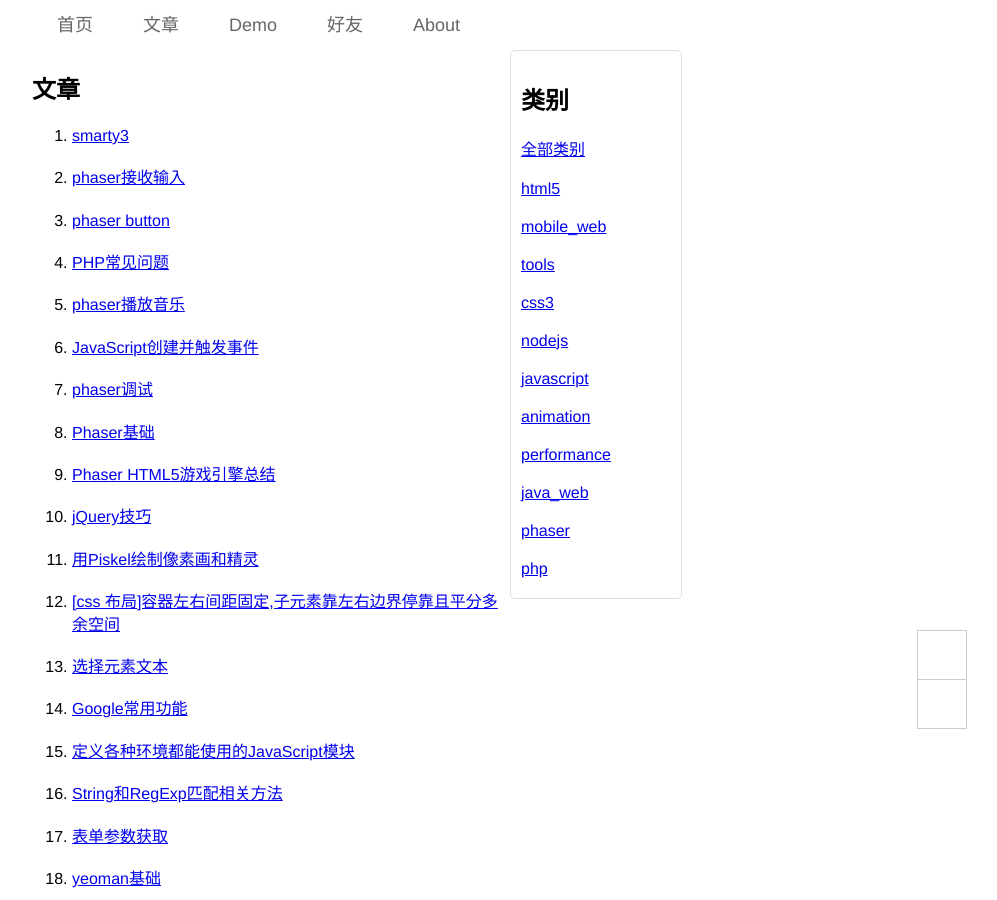
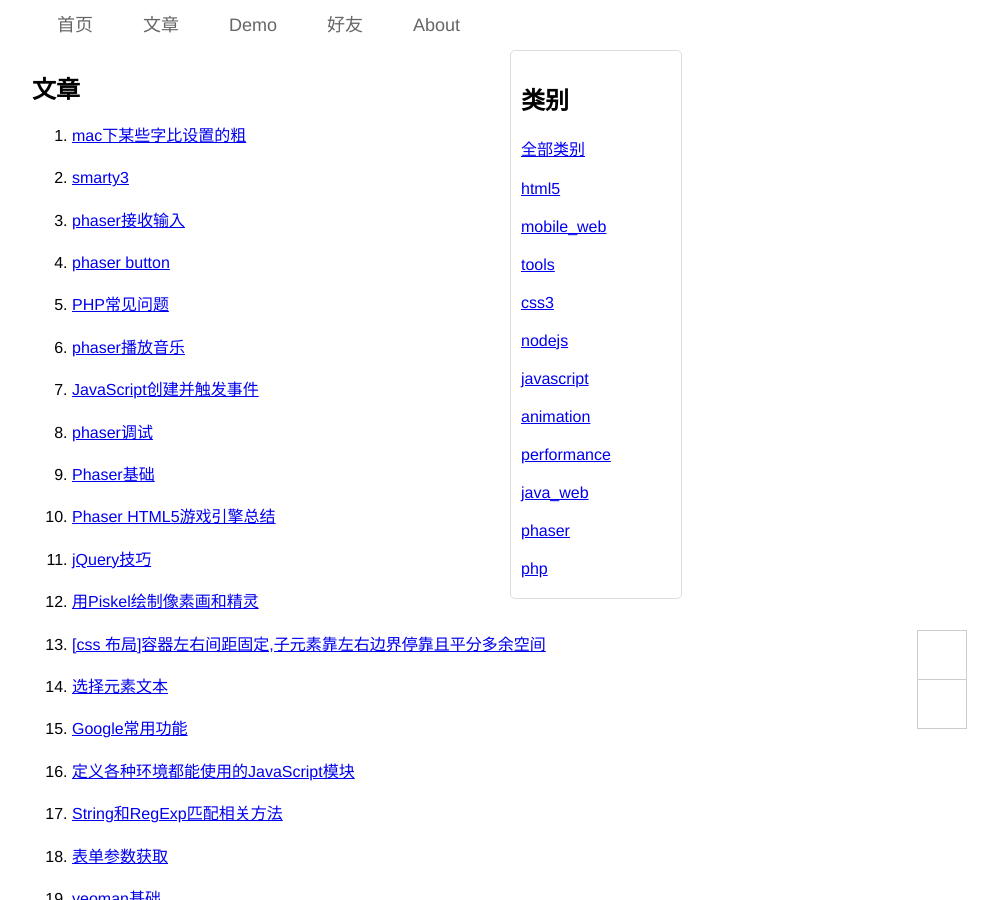
Before and after one commit to footmess/qiu-deqing.github.io, a Jekyll site: the page built from article.html, in a window 1280 px wide and 900 px high. Shown: the whole window, without its empty margins (283-1280 px from the left). Built offline with Jekyll 4.4.1, drawn with Linux system fonts in a browser that asks for light colours; some web fonts are replaced; comment, search, counter and statistics services are not loaded.

Commit message:
add font-smoothing

````diff
--- /dev/null
+++ b/css3/_posts/2015-08-30-mac-font-bolder.md
@@ -0,0 +1,33 @@
+---
+title: mac下某些字比设置的粗
+---
+
+
+有时候mac下普通字体会显示得比设置的粗, 如:
+
+![][1]
+
+中的**1天前发布**
+
+给对应元素设置以下属性即可恢复正常:
+
+```
+span {
+  -webkit-font-smoothing: antialiased;
+  -moz-osx-font-smoothing: grayscale;
+}
+```
+
+结果:
+
+![][2]
+
+## 参考资料
+
+- [http://davidwalsh.name/font-smoothing][3]
+- [http://szafranek.net/works/articles/font-smoothing-explained/][4]
+
+[4]: http://szafranek.net/works/articles/font-smoothing-explained/
+[3]: http://davidwalsh.name/font-smoothing
+[2]: https://cloud.githubusercontent.com/assets/5894015/9565389/eef639e8-4efe-11e5-9457-23391065dd65.png
+[1]: https://cloud.githubusercontent.com/assets/5894015/9565384/9895e7ce-4efe-11e5-8761-fdccb21b31ea.png
--- a/demo.html
+++ b/demo.html
@@ -18,6 +18,8 @@
       <li><a href="http://qiudeqing.com/demo/javascript/type-exercise.html">http://qiudeqing.com/demo/javascript/type-exercise.html</a></li>
 
       <li><a href="http://qiudeqing.com/learn-phaser/index.html">Phaser Demo</a></li>
+      <li><a href="http://qiudeqing.com/html5-canvas/index.html">HTML5 canvas 2nd edition例子</a></li>
+
     </ol>
   </div>
 
````
